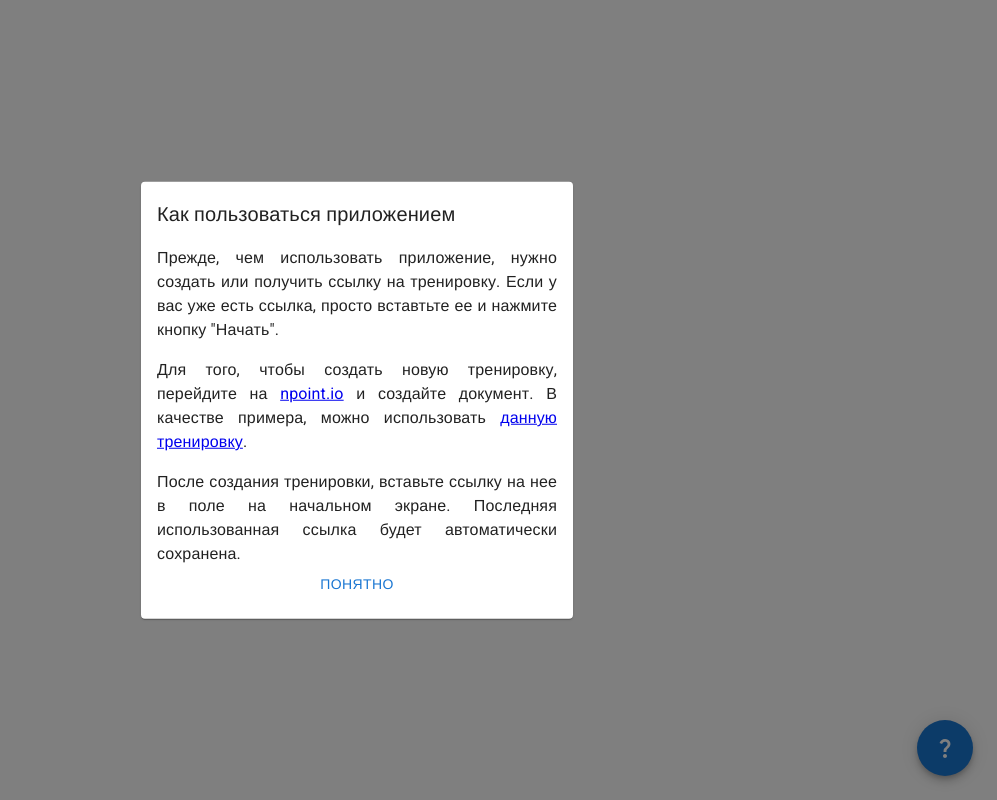
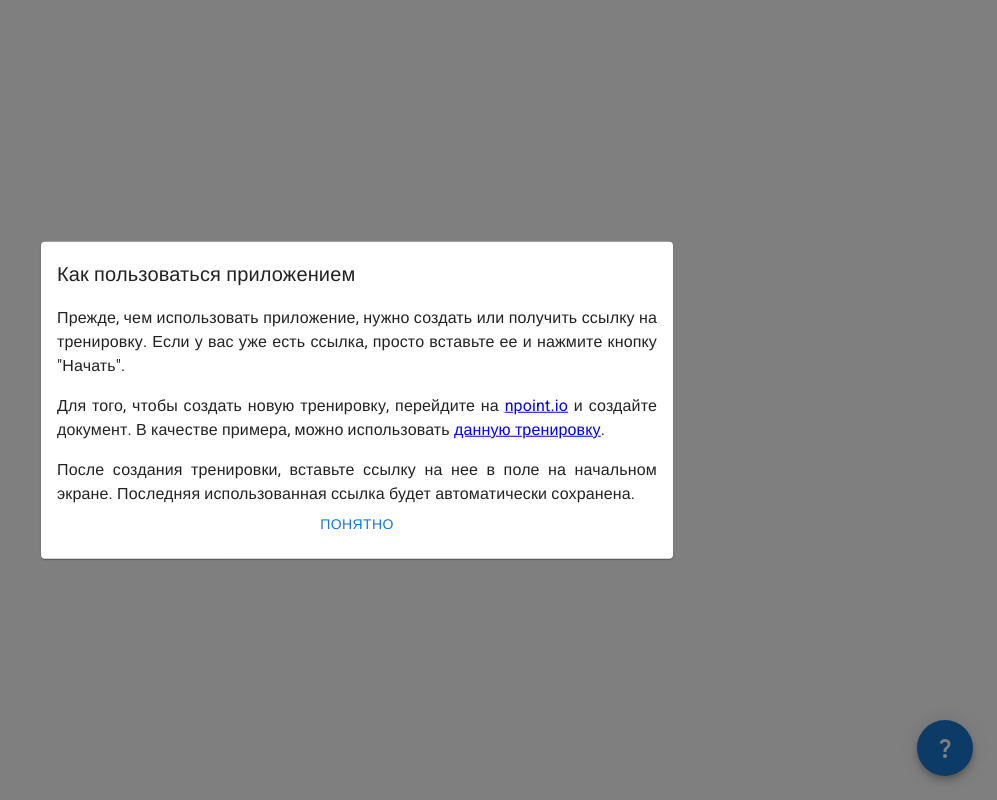
Before and after one commit to Dzybaty/exerciser, a React (Create React App) app: page / in a window 1280 px wide. Both pictures are taken after a click on the button "faq". Shown: the whole page, without its empty margins (283-1280 px from the left). Built offline with nearby package versions, Linux system fonts and the light colour scheme; a web font is replaced by a local one.

Commit message:
Fix guide window width on smal screens

```diff
--- a/src/features/exercise-page/components/exit-button.tsx
+++ b/src/features/exercise-page/components/exit-button.tsx
@@ -16,7 +16,7 @@ function ExitButton({ onClick }: ExitButtonPropsT) {
       }}
     >
       <Button size="small" onClick={onClick} sx={{ mt: 2, mb: 2 }}>
-        Вернуться на начальный экран
+        Закончить тренировку
       </Button>
     </Box>
   );
--- a/src/features/guide/guide-modal/guide-modal.tsx
+++ b/src/features/guide/guide-modal/guide-modal.tsx
@@ -12,7 +12,7 @@ const modalStyle = {
   left: '50%',
   textAlign: 'justify',
   transform: 'translate(-50%, -50%)',
-  width: 400,
+  width: { xs: '90%', md: '600px' },
   p: 2,
 };
 
@@ -30,7 +30,7 @@ export default function GuideModal({ open, handleClose }: GuideModalPropsT) {
         </Typography>
         <Typography sx={{ mt: 2 }}>
           Прежде, чем использовать приложение, нужно создать или получить ссылку на тренировку. Если
-          у вас уже есть ссылка, просто вставтьте ее и нажмите кнопку &quot;Начать&quot;.
+          у вас уже есть ссылка, просто вставьте ее и нажмите кнопку &quot;Начать&quot;.
         </Typography>
         <Typography sx={{ mt: 2 }}>
           Для того, чтобы создать новую тренировку, перейдите на{' '}
```
